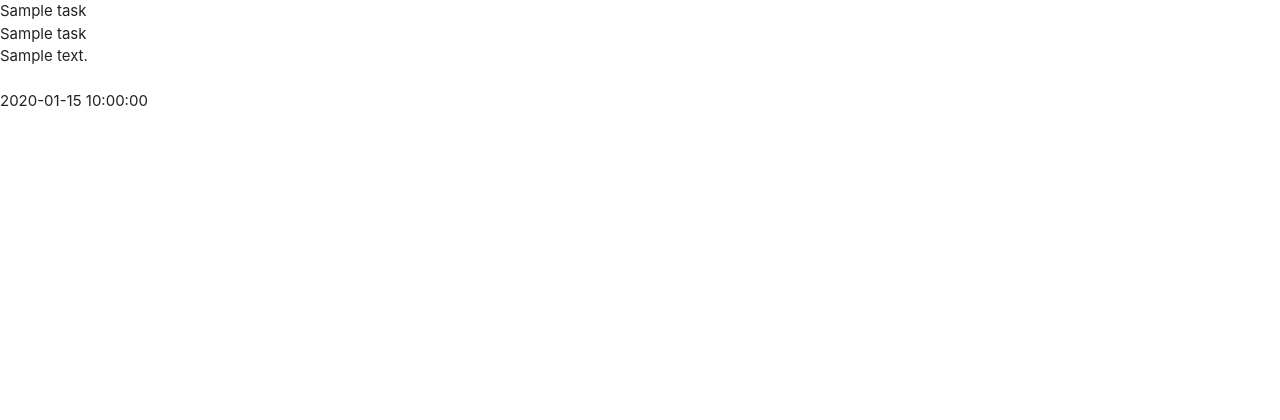
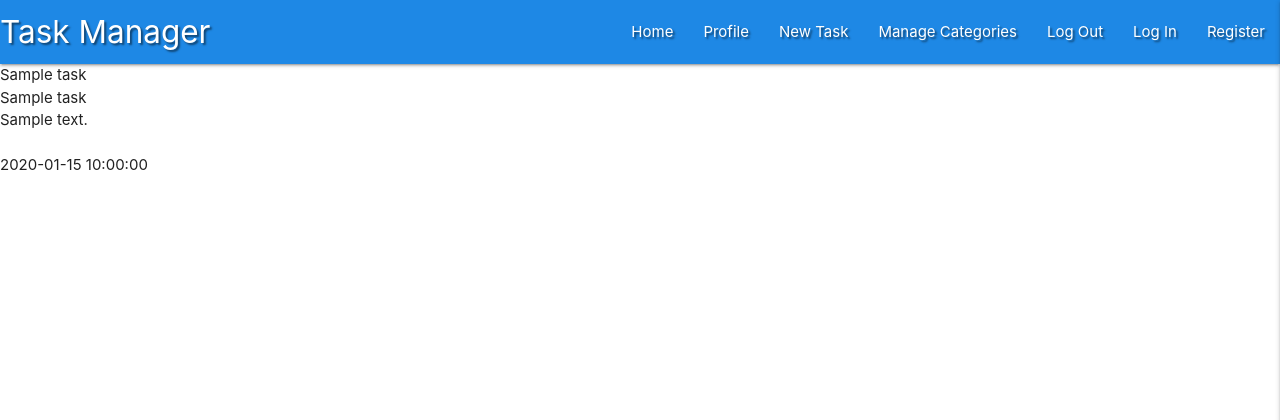
Before and after one commit to bozy15/task-manager-mini-project, a Flask app: page / in a window 1280 px wide. Shown: the top 420 px of the page. Run offline with Flask 2, Linux system fonts and the light colour scheme; a database or web service that is not in the repository returns one stand-in record (values such as "Sample title"); some libraries are stand-ins or nearby versions.

Commit message:
Add Materialize Navbar and Sidenav

```diff
--- a/static/css/style.css
+++ b/static/css/style.css
@@ -0,0 +1,3 @@
+.text-shadow {
+    text-shadow: 2px 2px 2px rgba(0, 0, 0, 0.5);
+}
--- a/static/js/script.js
+++ b/static/js/script.js
@@ -0,0 +1,4 @@
+// A function that will allow the Materialize mobile navbar to work
+$(document).ready(function () {
+  $(".sidenav").sidenav({edge: "right"});
+});
--- a/templates/base.html
+++ b/templates/base.html
@@ -21,6 +21,36 @@
 
 <body>
 
+    <header>
+        <!-- main top Navbar -->
+        <nav class="nav-extended text-shadow blue darken-1">
+            <div class="nav-wrapper">
+                <a href="{{ url_for('get_tasks') }}" class="brand-logo">Task Manager</a>
+                <a href="#" data-target="mobile-demo" class="sidenav-trigger right"><i class="fas fa-bars"></i></a>
+                <ul class="right hide-on-med-and-down">
+                    <li><a href="{{ url_for('get_tasks') }}">Home</a></li>
+                    <li><a href="#">Profile</a></li>
+                    <li><a href="#">New Task</a></li>
+                    <li><a href="#">Manage Categories</a></li>
+                    <li><a href="#">Log Out</a></li>
+                    <li><a href="#">Log In</a></li>
+                    <li><a href="#">Register</a></li>
+
+                </ul>
+            </div>
+        </nav>
+        <!-- mobile sidenav -->
+        <ul class="sidenav" id="mobile-demo">
+            <li><h4 class="center-align light-blue-text text-darken-4">Task Manager</h4></li>
+            <li><a href="{{ url_for('get_tasks') }}">Home</a></li>
+            <li><a href="#">Profile</a></li>
+            <li><a href="#">New Task</a></li>
+            <li><a href="#">Manage Categories</a></li>
+            <li><a href="#">Log Out</a></li>
+            <li><a href="#">Log In</a></li>
+            <li><a href="#">Register</a></li>
+        </ul>
+    </header>
 
     <!-- jinja blocks to insert content -->
     {% block content %}
```
